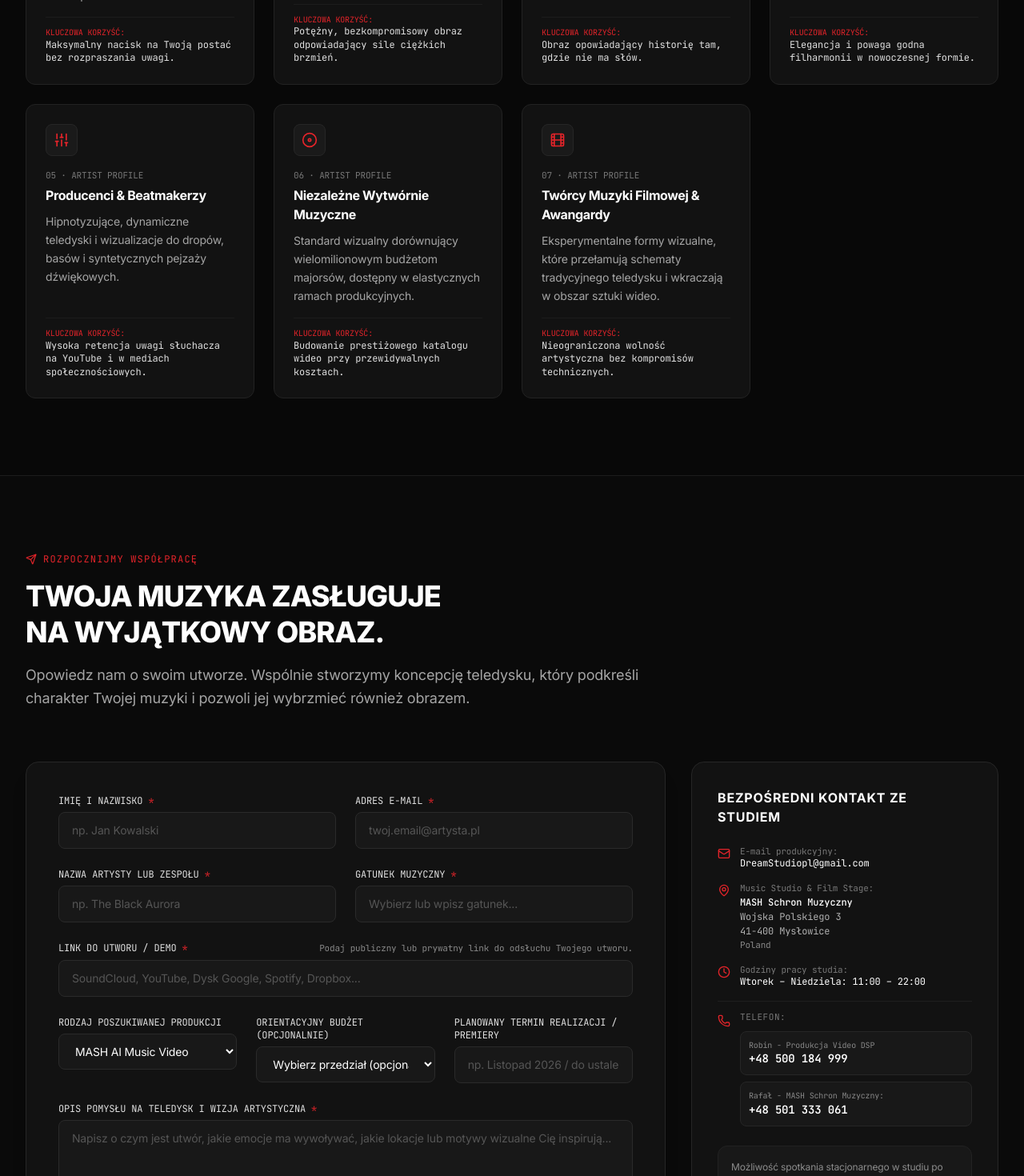
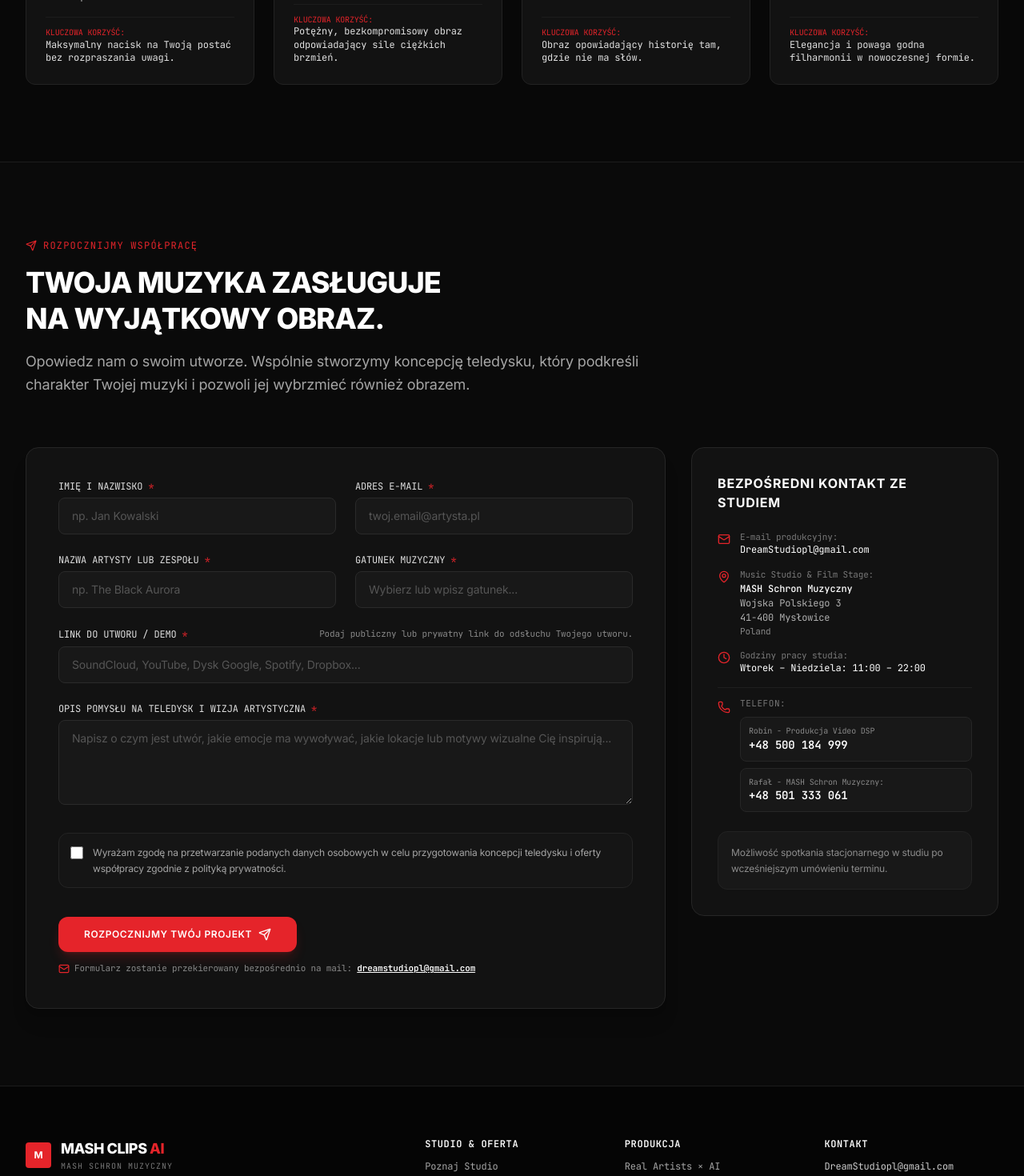
Before and after one commit to robin17pl-sys/MashClipsAI, a React (Vite) app: page / in a window 1280 px wide. Shown: the part 9580-11050 px from the top of the page at 80% size. Built offline with nearby package versions, Linux system fonts and the light colour scheme.

Commit message:
feat: streamline audience groups and brief form
Simplify the audience showcase by reducing items to four key profiles. Update the brief form types and state to make package, budget, and deadline fields optional for a more flexible contact experience.

```diff
--- a/src/components/AudienceSection.tsx
+++ b/src/components/AudienceSection.tsx
@@ -52,8 +52,8 @@
           </p>
         </div>
 
-        {/* 7 Groups Responsive Grid */}
-        <div className="grid grid-cols-1 sm:grid-cols-2 lg:grid-cols-3 xl:grid-cols-4 gap-5 sm:gap-6">
+        {/* 4 Artist Profiles Grid */}
+        <div className="grid grid-cols-1 sm:grid-cols-2 lg:grid-cols-4 gap-5 sm:gap-6">
           {AUDIENCE_GROUPS.map((group, idx) => (
             <div
               key={group.id}
--- a/src/components/ContactBriefSection.tsx
+++ b/src/components/ContactBriefSection.tsx
@@ -16,7 +16,7 @@
 
 interface ContactBriefSectionProps {
   currentLang: Language;
-  preselectedPackage: string;
+  preselectedPackage?: string;
   calculatorCalculation?: {
     people: number;
     seconds: number;
@@ -27,7 +27,6 @@
 
 export const ContactBriefSection: React.FC<ContactBriefSectionProps> = ({
   currentLang,
-  preselectedPackage,
   calculatorCalculation,
 }) => {
   const copy = SITE_COPY[currentLang];
@@ -38,9 +37,6 @@
     artistName: '',
     genre: '',
     demoLink: '',
-    productionPackage: preselectedPackage || 'MASH AI MUSIC VIDEO',
-    estimatedBudget: '',
-    targetDeadline: '',
     conceptDescription: '',
     acceptedPrivacy: false,
   });
@@ -58,18 +54,14 @@
     if (calculatorCalculation) {
       setFormData((prev) => ({
         ...prev,
-        productionPackage: calculatorCalculation.summary,
-        estimatedBudget: `${calculatorCalculation.totalPrice.toLocaleString('pl-PL')} PLN`,
         conceptDescription: prev.conceptDescription
           ? prev.conceptDescription
           : currentLang === 'pl'
           ? `[Kalkulacja z kalkulatora]: ${calculatorCalculation.people} os. na scenie (490 zł/os.) + ${calculatorCalculation.seconds}s wideo (20 zł/s) = ${calculatorCalculation.totalPrice.toLocaleString('pl-PL')} zł netto.`
           : `[Calculator Estimate]: ${calculatorCalculation.people} performer(s) on stage (490 PLN/ea) + ${calculatorCalculation.seconds}s video (20 PLN/s) = ${calculatorCalculation.totalPrice.toLocaleString('en-US')} PLN net.`,
       }));
-    } else if (preselectedPackage) {
-      setFormData((prev) => ({ ...prev, productionPackage: preselectedPackage }));
     }
-  }, [preselectedPackage, calculatorCalculation, currentLang]);
+  }, [calculatorCalculation, currentLang]);
 
   const validate = (): boolean => {
     const errs: Partial<Record<keyof BriefFormData, string>> = {};
@@ -130,10 +122,7 @@
 Data zgłoszenia: ${new Date().toLocaleString('pl-PL')}
 Artysta / Zespół: ${data.artistName}
 Gatunek muzyczny: ${data.genre}
-Wybrany pakiet: ${data.productionPackage}
 Link do utworu / demo: ${data.demoLink}
-Orientacyjny budżet: ${data.estimatedBudget || 'Do wyceny'}
-Planowany termin: ${data.targetDeadline || 'Elastyczny'}
 
 DANE KONTAKTOWE:
 --------------------------------------------------
@@ -188,13 +177,10 @@
 Nr referencyjny: ${submittedBrief.referenceId}
 Data: ${new Date(submittedBrief.submittedAt).toLocaleString()}
 Artysta / Zespół: ${submittedBrief.data.artistName}
-Imię i nazwisko: ${submittedBrief.data.fullName}
+Osoba kontaktowa: ${submittedBrief.data.fullName}
 E-mail: ${submittedBrief.data.email}
 Gatunek: ${submittedBrief.data.genre}
-Pakiet: ${submittedBrief.data.productionPackage}
 Link do utworu: ${submittedBrief.data.demoLink}
-Budżet orientacyjny: ${submittedBrief.data.estimatedBudget || 'Do ustalenia'}
-Termin realizacji: ${submittedBrief.data.targetDeadline || 'Do ustalenia'}
 Opis koncepcji:
 ${submittedBrief.data.conceptDescription}
 Adres docelowy: dreamstudiopl@gmail.com
@@ -233,9 +219,6 @@
       artistName: '',
       genre: '',
       demoLink: '',
-      productionPackage: 'MASH AI MUSIC VIDEO',
-      estimatedBudget: '',
-      targetDeadline: '',
       conceptDescription: '',
       acceptedPrivacy: false,
     });
@@ -314,8 +297,8 @@
                       <span className="text-white font-medium">{submittedBrief.data.artistName}</span>
                     </div>
                     <div>
-                      <span className="text-[#777777] block">Pakiet:</span>
-                      <span className="text-white font-medium">{submittedBrief.data.productionPackage}</span>
+                      <span className="text-[#777777] block">Osoba kontaktowa:</span>
+                      <span className="text-white font-medium">{submittedBrief.data.fullName}</span>
                     </div>
                     <div>
                       <span className="text-[#777777] block">E-mail:</span>
@@ -501,72 +484,6 @@
                   )}
                 </div>
 
-                <div className="grid grid-cols-1 sm:grid-cols-3 gap-6">
-                  {/* Production Package */}
-                  <div className="space-y-1.5 sm:col-span-1">
-                    <label className="text-xs font-mono uppercase text-[#e0e0e0] block">
-                      {copy.contact.form.productionPackage}
-                    </label>
-                    <select
-                      value={formData.productionPackage}
-                      onChange={(e) => setFormData({ ...formData, productionPackage: e.target.value })}
-                      className="w-full px-4 py-3 rounded-lg bg-[#181818] border border-[#2a2a2a] text-base sm:text-sm text-white focus:outline-none focus:border-[#555555] transition-colors"
-                    >
-                      {formData.productionPackage &&
-                        !['MASH AI MUSIC VIDEO', 'MASH GREEN SCREEN PRODUCTION', 'MASH AI VIDEO CONCEPT', 'MASH CINEMATIC EXPERIENCE', 'MASH VISUAL CONTENT', 'Inny projekt indywidualny'].includes(formData.productionPackage) && (
-                          <option value={formData.productionPackage}>
-                            {formData.productionPackage}
-                          </option>
-                        )}
-                      <option value="MASH AI MUSIC VIDEO">MASH AI Music Video</option>
-                      <option value="MASH GREEN SCREEN PRODUCTION">MASH Green Screen Production</option>
-                      <option value="MASH AI VIDEO CONCEPT">MASH AI Video Concept</option>
-                      <option value="MASH CINEMATIC EXPERIENCE">MASH Cinematic Experience</option>
-                      <option value="MASH VISUAL CONTENT">MASH Visual Content</option>
-                      <option value="Inny projekt indywidualny">Inny projekt indywidualny</option>
-                    </select>
-                  </div>
-
-                  {/* Estimated Budget Range (Optional) */}
-                  <div className="space-y-1.5 sm:col-span-1">
-                    <label className="text-xs font-mono uppercase text-[#e0e0e0] block">
-                      {copy.contact.form.estimatedBudget}
-                    </label>
-                    <select
-                      value={formData.estimatedBudget}
-                      onChange={(e) => setFormData({ ...formData, estimatedBudget: e.target.value })}
-                      className="w-full px-4 py-3 rounded-lg bg-[#181818] border border-[#2a2a2a] text-base sm:text-sm text-white focus:outline-none focus:border-[#555555] transition-colors"
-                    >
-                      {formData.estimatedBudget &&
-                        !['', '5 000 - 10 000 PLN', '10 000 - 20 000 PLN', '20 000 - 40 000 PLN', '40 000+ PLN', 'Do uzgodnienia / elastyczny'].includes(formData.estimatedBudget) && (
-                          <option value={formData.estimatedBudget}>
-                            {formData.estimatedBudget} (Z kalkulatora)
-                          </option>
-                        )}
-                      <option value="">Wybierz przedział (opcjonalnie)...</option>
-                      <option value="5 000 - 10 000 PLN">5 000 – 10 000 PLN</option>
-                      <option value="10 000 - 20 000 PLN">10 000 – 20 000 PLN</option>
-                      <option value="20 000 - 40 000 PLN">20 000 – 40 000 PLN</option>
-                      <option value="40 000+ PLN">Powyżej 40 000 PLN</option>
-                      <option value="Do uzgodnienia / elastyczny">Do uzgodnienia / elastyczny</option>
-                    </select>
-                  </div>
-
-                  {/* Target Deadline */}
-                  <div className="space-y-1.5 sm:col-span-1">
-                    <label className="text-xs font-mono uppercase text-[#e0e0e0] block">
-                      {copy.contact.form.targetDeadline}
-                    </label>
-                    <input
-                      type="text"
-                      value={formData.targetDeadline}
-                      onChange={(e) => setFormData({ ...formData, targetDeadline: e.target.value })}
-                      placeholder={copy.contact.form.targetDeadlinePlaceholder}
-                      className="w-full px-4 py-3 rounded-lg bg-[#181818] border border-[#2a2a2a] text-base sm:text-sm text-white placeholder-[#555555] focus:outline-none focus:border-[#555555] transition-colors"
-                    />
-                  </div>
-                </div>
-
                 {/* Concept Description */}
                 <div className="space-y-1.5">
                   <label className="text-xs font-mono uppercase text-[#e0e0e0] block">
--- a/src/data/content.ts
+++ b/src/data/content.ts
@@ -976,43 +976,4 @@
     },
     iconName: 'Sparkles',
   },
-  {
-    id: 'producers',
-    title: { pl: 'Producenci & Beatmakerzy', en: 'Producers & Beatmakers' },
-    description: {
-      pl: 'Hipnotyzujące, dynamiczne teledyski i wizualizacje do dropów, basów i syntetycznych pejzaży dźwiękowych.',
-      en: 'Hypnotic sync visuals, bass-responsive dynamics, and futuristic aesthetics tailored for electronic and hip-hop beats.',
-    },
-    keyBenefit: {
-      pl: 'Wysoka retencja uwagi słuchacza na YouTube i w mediach społecznościowych.',
-      en: 'Maximum viewer retention and algorithm shareability.',
-    },
-    iconName: 'Sliders',
-  },
-  {
-    id: 'indie-labels',
-    title: { pl: 'Niezależne Wytwórnie Muzyczne', en: 'Independent Record Labels' },
-    description: {
-      pl: 'Standard wizualny dorównujący wielomilionowym budżetom majorsów, dostępny w elastycznych ramach produkcyjnych.',
-      en: 'Major-label visual fidelity without bloated legacy budgets, scalable across your artist roster.',
-    },
-    keyBenefit: {
-      pl: 'Budowanie prestiżowego katalogu wideo przy przewidywalnych kosztach.',
-      en: 'High-ROI catalog video assets with predictable milestones.',
-    },
-    iconName: 'Disc',
-  },
-  {
-    id: 'film-exp',
-    title: { pl: 'Twórcy Muzyki Filmowej & Awangardy', en: 'Film Score & Experimental Artists' },
-    description: {
-      pl: 'Eksperymentalne formy wizualne, które przełamują schematy tradycyjnego teledysku i wkraczają w obszar sztuki wideo.',
-      en: 'Avant-garde visual odysseys defying pop music video formulas to create memorable sensory installations.',
-    },
-    keyBenefit: {
-      pl: 'Nieograniczona wolność artystyczna bez kompromisów technicznych.',
-      en: 'Pure artistic autonomy unconstrained by physical set limits.',
-    },
-    iconName: 'Film',
-  },
 ];
--- a/src/types/index.ts
+++ b/src/types/index.ts
@@ -63,9 +63,9 @@
   artistName: string;
   genre: string;
   demoLink: string;
-  productionPackage: string;
-  estimatedBudget: string;
-  targetDeadline: string;
+  productionPackage?: string;
+  estimatedBudget?: string;
+  targetDeadline?: string;
   conceptDescription: string;
   acceptedPrivacy: boolean;
 }
```
